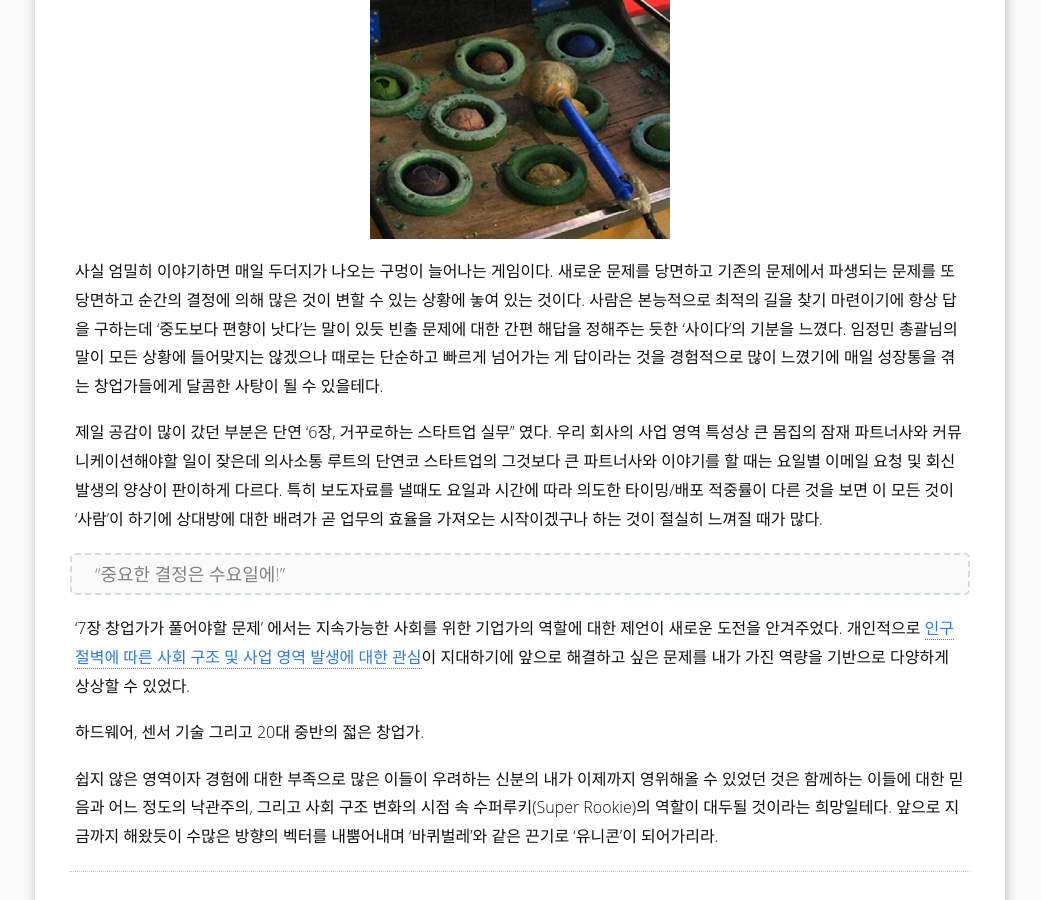
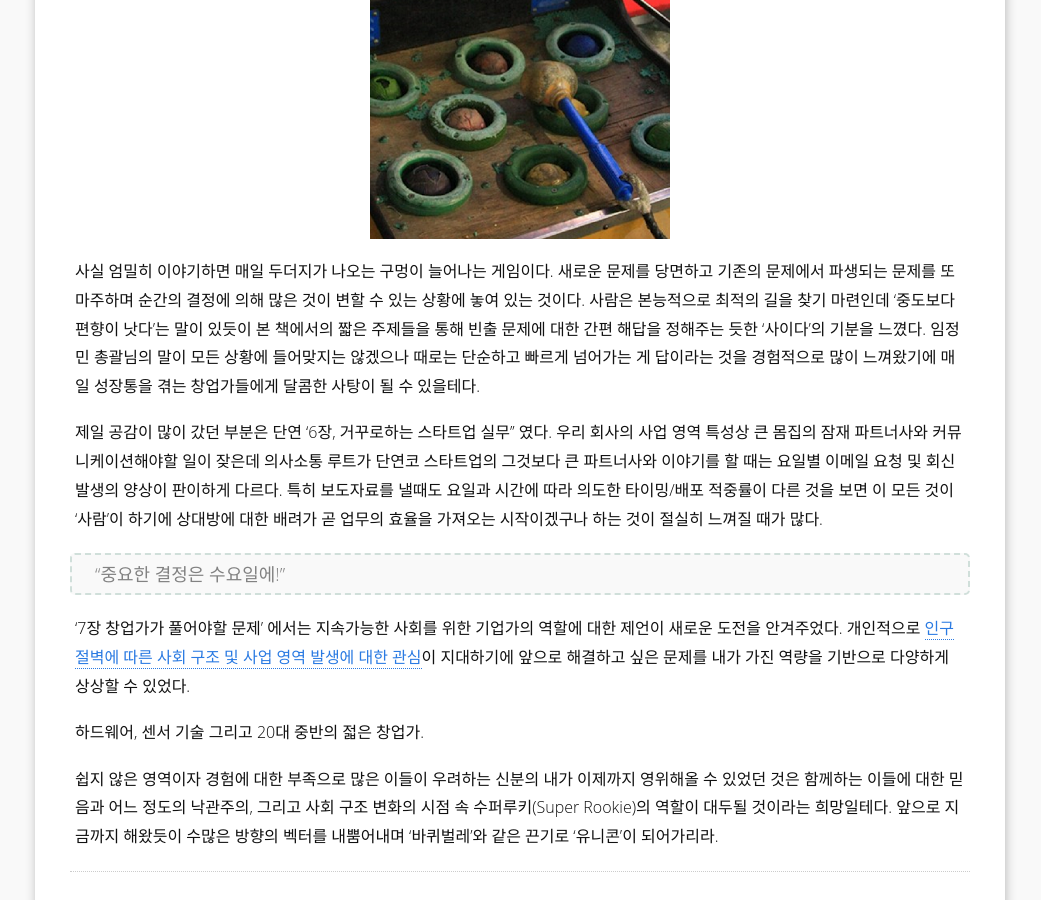
Before and after one commit to HyoukJang/HyoukJang.github.io, a Jekyll site: the page built from _posts/2016-08-19-path-of-young-entrepreneur.md, in a window 1280 px wide and 900 px high, scrolled down 1433 px. Shown: the whole window, without its empty margins (120-1161 px from the left). Built offline with Jekyll 4.4.1, drawn with Linux system fonts in a browser that asks for light colours; nearby versions of some CDN libraries; some web fonts are replaced; comment, search, counter and statistics services are not loaded.

Commit message:
modify tone of wording

```diff
--- a/_posts/2016-08-19-path-of-young-entrepreneur.md
+++ b/_posts/2016-08-19-path-of-young-entrepreneur.md
@@ -18,9 +18,9 @@ tags:  book life startup
 
 [![두더지 게임]({{site.baseurl}}/images/dooduji_pic.png)](https://lh3.ggpht.com/wyeNZWQhbek6FhYaY18RR042VFsqNtg60Eci1Lwtnj7ffYR8YLr2_AQyFlBUrXcjOg=w300)
 
-사실 엄밀히 이야기하면 매일 두더지가 나오는 구멍이 늘어나는 게임이다. 새로운 문제를 당면하고 기존의 문제에서 파생되는 문제를 또 당면하고 순간의 결정에 의해 많은 것이 변할 수 있는 상황에 놓여 있는 것이다. 사람은 본능적으로 최적의 길을 찾기 마련이기에 항상 답을 구하는데 '중도보다 편향이 낫다'는 말이 있듯 빈출 문제에 대한 간편 해답을 정해주는 듯한 '사이다'의 기분을 느꼈다. 임정민 총괄님의 말이 모든 상황에 들어맞지는 않겠으나 때로는 단순하고 빠르게 넘어가는 게 답이라는 것을 경험적으로 많이 느꼈기에 매일 성장통을 겪는 창업가들에게 달콤한 사탕이 될 수 있을테다.
+사실 엄밀히 이야기하면 매일 두더지가 나오는 구멍이 늘어나는 게임이다. 새로운 문제를 당면하고 기존의 문제에서 파생되는 문제를 또 마주하며 순간의 결정에 의해 많은 것이 변할 수 있는 상황에 놓여 있는 것이다. 사람은 본능적으로 최적의 길을 찾기 마련인데 '중도보다 편향이 낫다'는 말이 있듯이 본 책에서의 짧은 주제들을 통해 빈출 문제에 대한 간편 해답을 정해주는 듯한 '사이다'의 기분을 느꼈다. 임정민 총괄님의 말이 모든 상황에 들어맞지는 않겠으나 때로는 단순하고 빠르게 넘어가는 게 답이라는 것을 경험적으로 많이 느껴왔기에 매일 성장통을 겪는 창업가들에게 달콤한 사탕이 될 수 있을테다.
 
-제일 공감이 많이 갔던 부분은 단연 '6장, 거꾸로하는 스타트업 실무'' 였다. 우리 회사의 사업 영역 특성상 큰 몸집의 잠재 파트너사와 커뮤니케이션해야할 일이 잦은데 의사소통 루트의 단연코 스타트업의 그것보다 큰 파트너사와 이야기를 할 때는 요일별 이메일 요청 및 회신 발생의 양상이 판이하게 다르다. 특히 보도자료를 낼때도 요일과 시간에 따라 의도한 타이밍/배포 적중률이 다른 것을 보면 이 모든 것이 '사람'이 하기에 상대방에 대한 배려가 곧 업무의 효율을 가져오는 시작이겠구나 하는 것이 절실히 느껴질 때가 많다.
+제일 공감이 많이 갔던 부분은 단연 '6장, 거꾸로하는 스타트업 실무'' 였다. 우리 회사의 사업 영역 특성상 큰 몸집의 잠재 파트너사와 커뮤니케이션해야할 일이 잦은데 의사소통 루트가 단연코 스타트업의 그것보다 큰 파트너사와 이야기를 할 때는 요일별 이메일 요청 및 회신 발생의 양상이 판이하게 다르다. 특히 보도자료를 낼때도 요일과 시간에 따라 의도한 타이밍/배포 적중률이 다른 것을 보면 이 모든 것이 '사람'이 하기에 상대방에 대한 배려가 곧 업무의 효율을 가져오는 시작이겠구나 하는 것이 절실히 느껴질 때가 많다.
 
 > "중요한 결정은 수요일에!"
 
```
